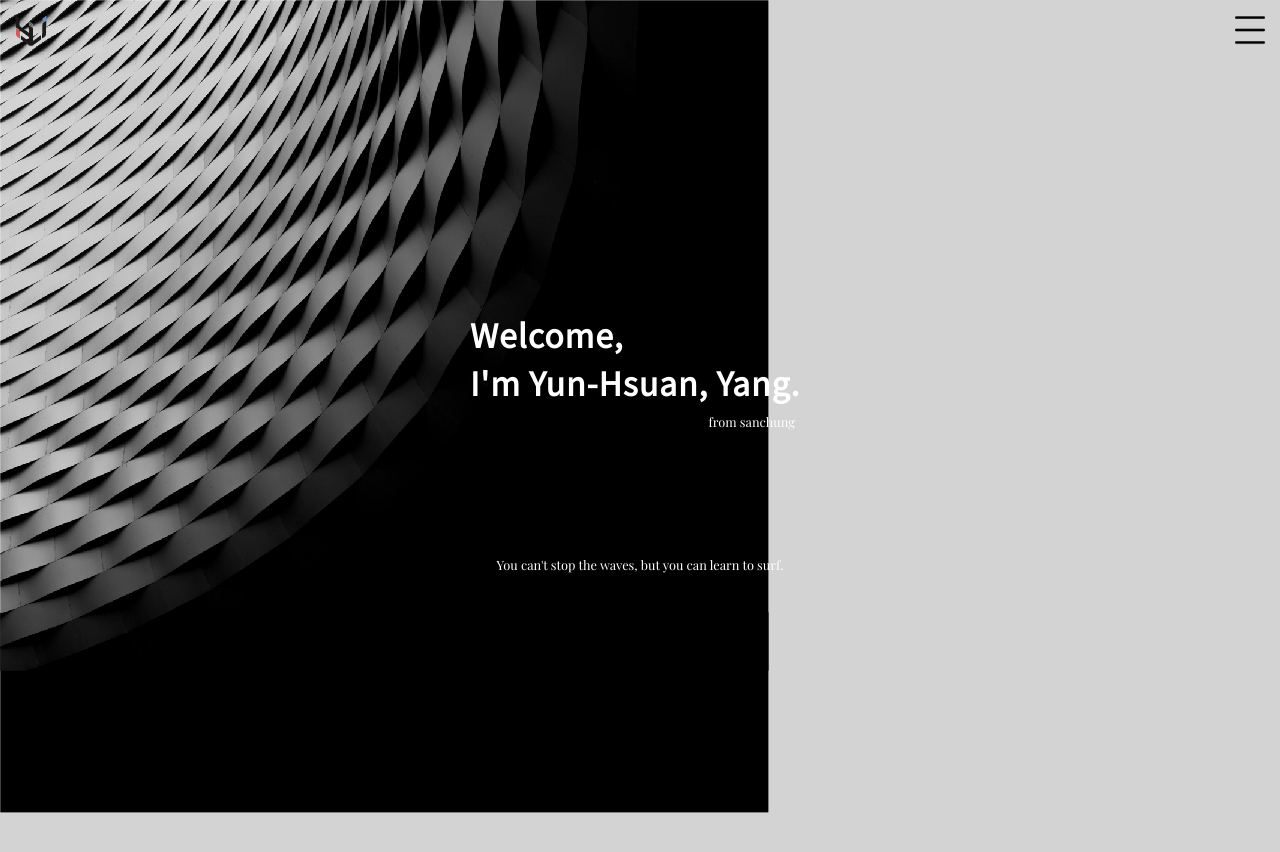
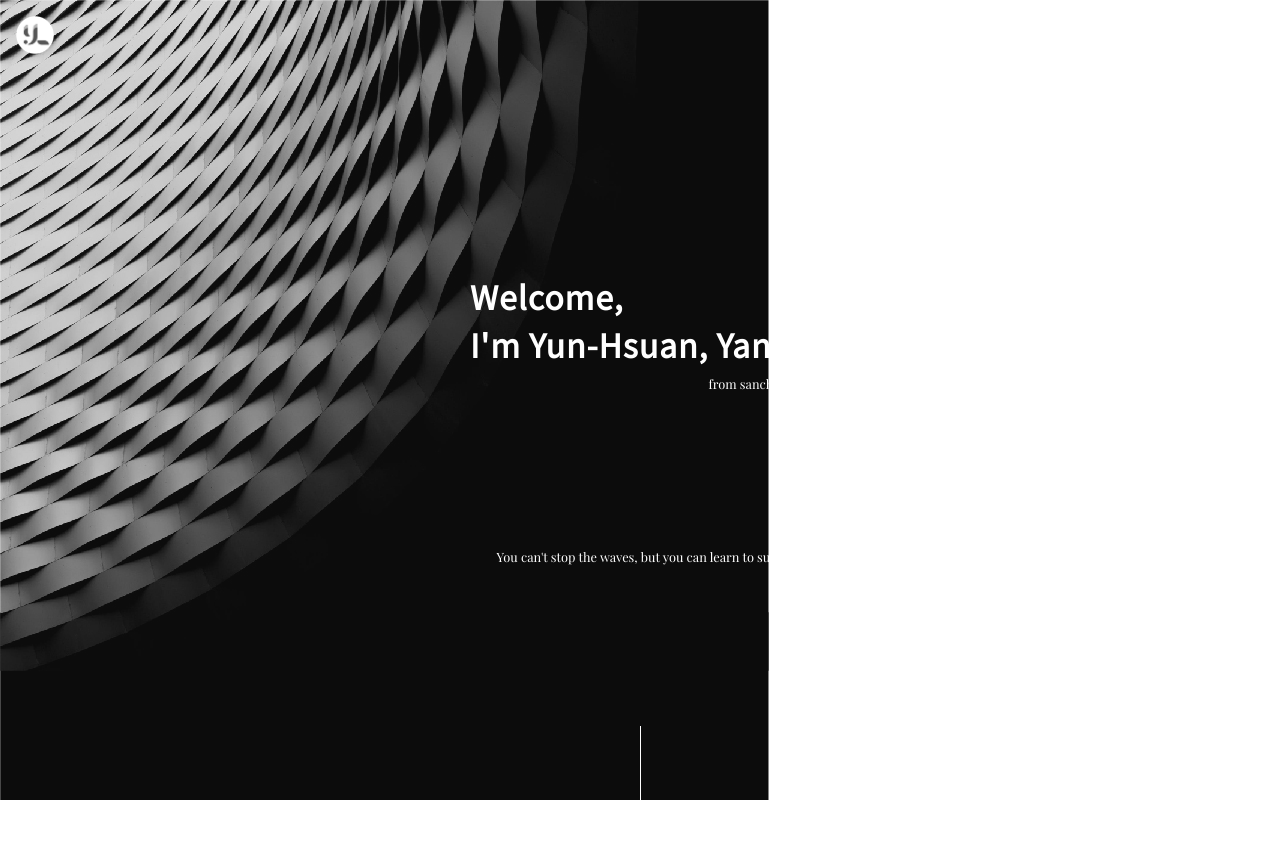
Before and after one commit to yangyunhsuan/Myweb, a plain HTML site: page index2.html in a window 1280 px wide. After the commit the page ends 806 px from the top, so only its background shows below. Drawn offline with nearby package versions, Linux system fonts and the light colour scheme.

Commit message:
mb_index

```diff
--- a/css/style2.css
+++ b/css/style2.css
@@ -1,23 +1,21 @@
-body{
-    font-family: 'Playfair Display', sans-serif, 'Noto Sans TC';
-    background-color: lightgray;
-}
+
+
+@import url('https://fonts.googleapis.com/css?family=Noto+Sans+TC|Playfair+Display&display=swap');
 
 /* @media screen and (max-width: 768px){ */
 
 
-
     body{
-        padding-bottom: 100%;
-        /* background-position: center center; */
-        background-image: url('../images/mb_bgc768x812.jpg');
-        background-repeat: no-repeat;
+        font-family: 'Playfair Display', 'Noto Sans TC';
+        /* background-color: gray; */
     }
 
     #wrapper{
         min-width: 375px;
+        background-image: url('../images/mb_bgc768x812.jpg');
+        background-repeat: no-repeat;
+        opacity: .95;
     }
-
 
     .header{
         display: flex;
@@ -25,46 +23,58 @@ body{
         padding: 15px;
     }
 
-    /* .background{
-        max-width: 100%;
-        position: relative;
-        margin-top: -64px;
-        opacity: .6;
-    } */
-
-    .content{
-        width: 360px;
-        height: 200px;
-        position: absolute;
-        top: 50%;
-        left: 50%;
-        margin: -100px 0 0 -180px;
+    .header>.menu>a{
         color: white;
     }
 
-    h1{
+    #content{
+        width: 360px;
+        height: calc(100vh - 72px);
+        color: white;
+        /* background-color: rgb(255, 170, 170); */
+        margin: auto;
+    }
+
+    #content>.word{
+        position: relative;
+        /* background-color: rgb(82, 82, 82); */
+        height: 100%;
+    }
+
+    #content .title{
+        line-height: 150%;
         font-family: 'Noto Sans TC';
         font-size: 2em;
+        font-weight: 600;
         letter-spacing: .03em;
-        font-weight: 600;
-        padding: 10px 10px 0 10px;
-        text-align: justify;
-        text-justify:inter-ideograph;
-        line-height: 150%;
+        padding: 200px 10px 0 10px;
+        /* background-color: rgb(188, 210, 252); */
     }
 
-    .location{
+    #content .location{
         text-align: right;
         padding: 10px 25px 10px 10px;
         font-size: .8em;
         font-weight: lighter;
+        /* background-color: rgb(195, 247, 179); */
     }
 
-    .slogn{
-        padding: 120px 0 0 0;
+    #content .slogn{
+        /* background-color: rgb(250, 177, 238); */
+        padding: 150px 0 0 0;
         font-size: .8em;
         text-align: center;
         font-weight: lighter;
     }
 
+    #content .col-line{
+        position: absolute;
+        top: 50%;
+        left: 50%;
+        margin-top: 290px;
+        background-color: rgb(255, 255, 255);
+        width: 1px;
+        height: 80px;
+    }
+
 /* } */
--- a/index2.html
+++ b/index2.html
@@ -7,6 +7,7 @@
     <meta http-equiv="X-UA-Compatible" content="ie=edge">
     <title>Welcome | Yun-Hsuan, Yang </title>
     <link rel="stylesheet" href="css/reset.css">
+    <link rel="stylesheet" href="https://cdnjs.cloudflare.com/ajax/libs/font-awesome/5.11.2/css/all.css">
     <link href="https://fonts.googleapis.com/css?family=Noto+Sans+TC&display=swap" rel="stylesheet">
     <link href="https://fonts.googleapis.com/css?family=Playfair+Display&display=swap" rel="stylesheet">
     <link rel="stylesheet" href="css/style2.css">
@@ -16,14 +17,26 @@
 
     <div id="wrapper">
         <div class="header">
-            <div class="logo"><a href="#"><img src="images/mobile_logo.png" alt=""></a></div>
-            <div class="menu-icon"><a href="#"><img src="images/menu-icon.png" width="30px" alt=""></a></div>
+            <div class="logo"><a href="#"><img src="images/logo_white.png" width="40px" alt=""></a></div>
+            <div class="menu"><a href="#"><i class="fas fa-bars fa-2x"></i></a></div>
+
+            <!-- <img src="images/menu_icon_white.png" width="30px" alt=""> -->
+
+
         </div>
 
-        <div class="content">
-            <h1>Welcome,<br>I'm Yun-Hsuan, Yang.</h1>
-            <p class="location">from sanchung</p>
-            <p class="slogn">You can't stop the waves, but you can learn to surf.</p>
+        <div id="content">
+            <div class="word">
+
+                <h1 class="title">Welcome,<br>I'm Yun-Hsuan, Yang.</h1>
+                <p class="location">from sanchung</p>
+
+                <p class="slogn">You can't stop the waves, but you can learn to surf.</p>
+
+                <div class="col-line"></div>
+            </div>
+
+
         </div>
     </div>
 
```
Also changed, not shown: images/logo_black.png (added), images/logo_white.png (added), images/menu_icon_black.png (renamed from images/menu-icon.png), images/menu_icon_white.png (added), images/mobile_logo.png (deleted).
